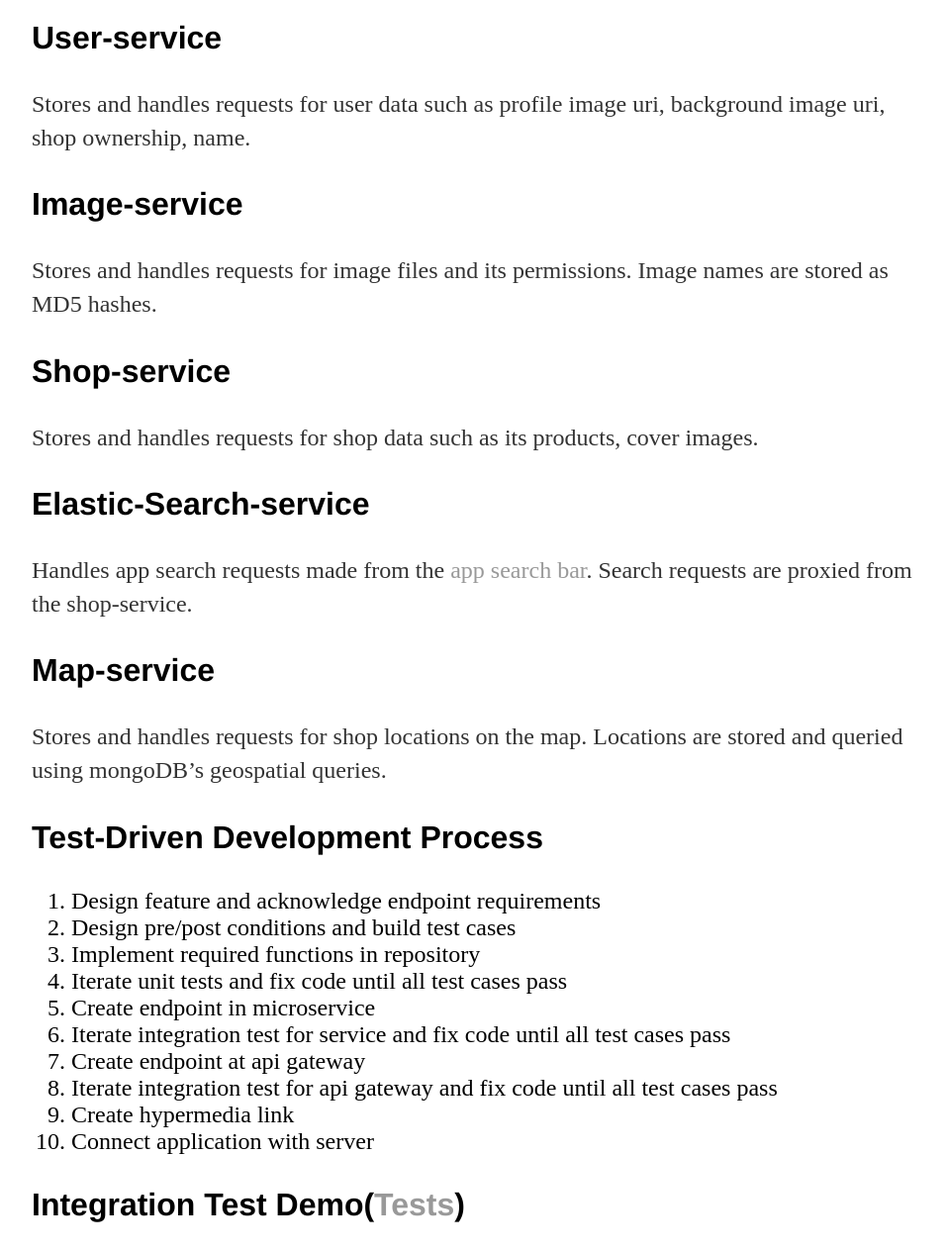
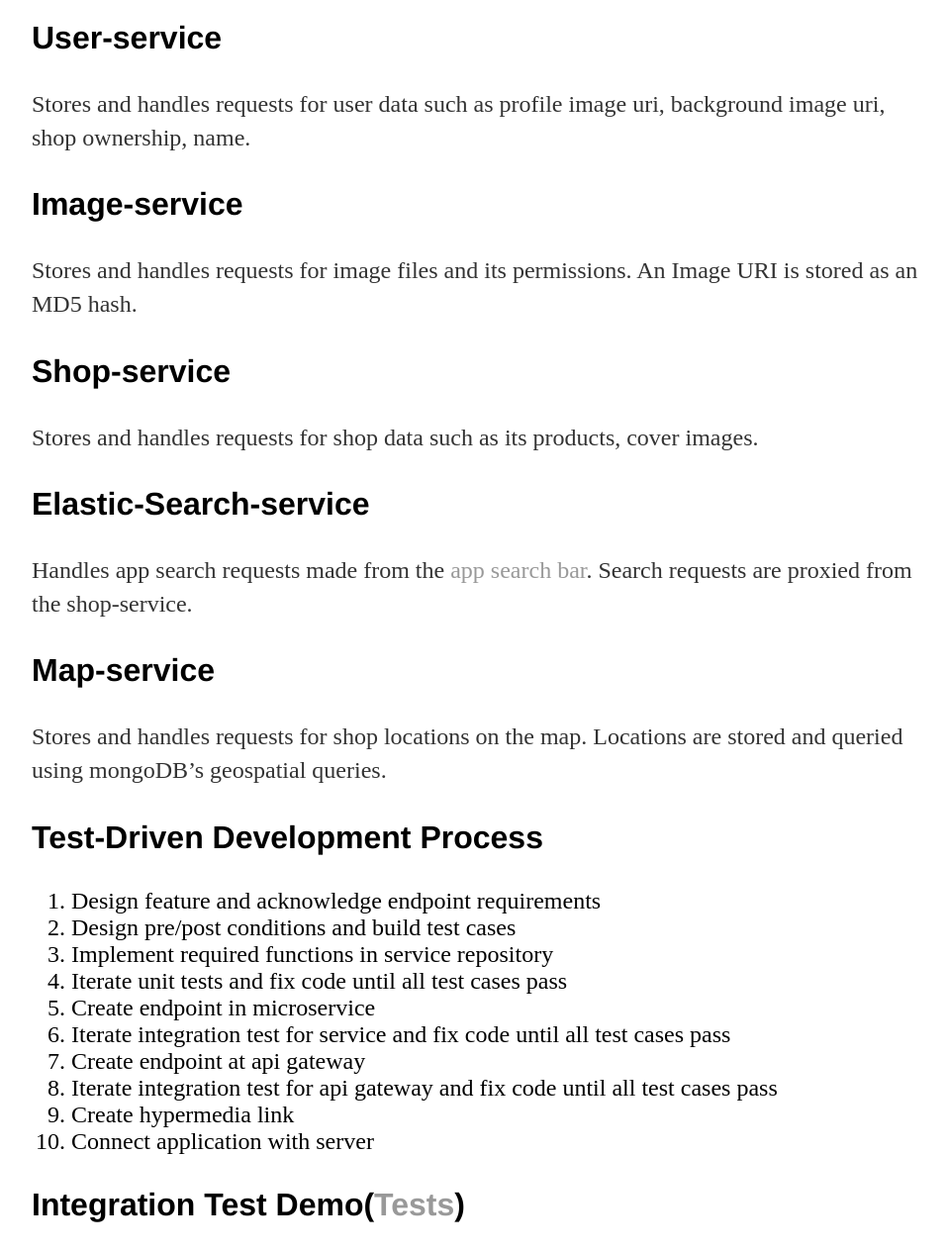
Before and after one commit to jcho7022/jcho7022.github.io, a Jekyll site: the page built from projects/float/index.html, in a window 1280 px wide and 1400 px high, scrolled down 7368 px, cut to the strip 0-1264 px from the top of the window. Shown: the whole strip at 99% size, without its empty margins (160-1117 px from the left). Built offline with Jekyll 4.4.1, drawn with Linux system fonts in a browser that asks for light colours.

Commit message:
Update index.html

```diff
--- a/projects/float/index.html
+++ b/projects/float/index.html
@@ -134,7 +134,7 @@ title: "Float: Map Oriented Marketplace Application"
    <p>Stores and handles requests for user data such as profile image uri, background image uri, shop ownership, name.</p>
 
    <h3>Image-service</h3>
-   <p>Stores and handles requests for image files and its permissions. Image names are stored as MD5 hashes.</p>
+   <p>Stores and handles requests for image files and its permissions. An Image URI is stored as an MD5 hash.</p>
 
    <h3>Shop-service</h3>
    <p>Stores and handles requests for shop data such as its products, cover images.</p>
@@ -152,7 +152,7 @@ title: "Float: Map Oriented Marketplace Application"
 	<ol type="1">
 		<li>Design feature and acknowledge endpoint requirements</li>
 		<li>Design pre/post conditions and build test cases</li>
-  		<li>Implement required functions in repository</li>
+  		<li>Implement required functions in service repository</li>
   		<li>Iterate unit tests and fix code until all test cases pass</li>
   		<li>Create endpoint in microservice</li>
 		<li>Iterate integration test for service and fix code until all test cases pass</li>
```
